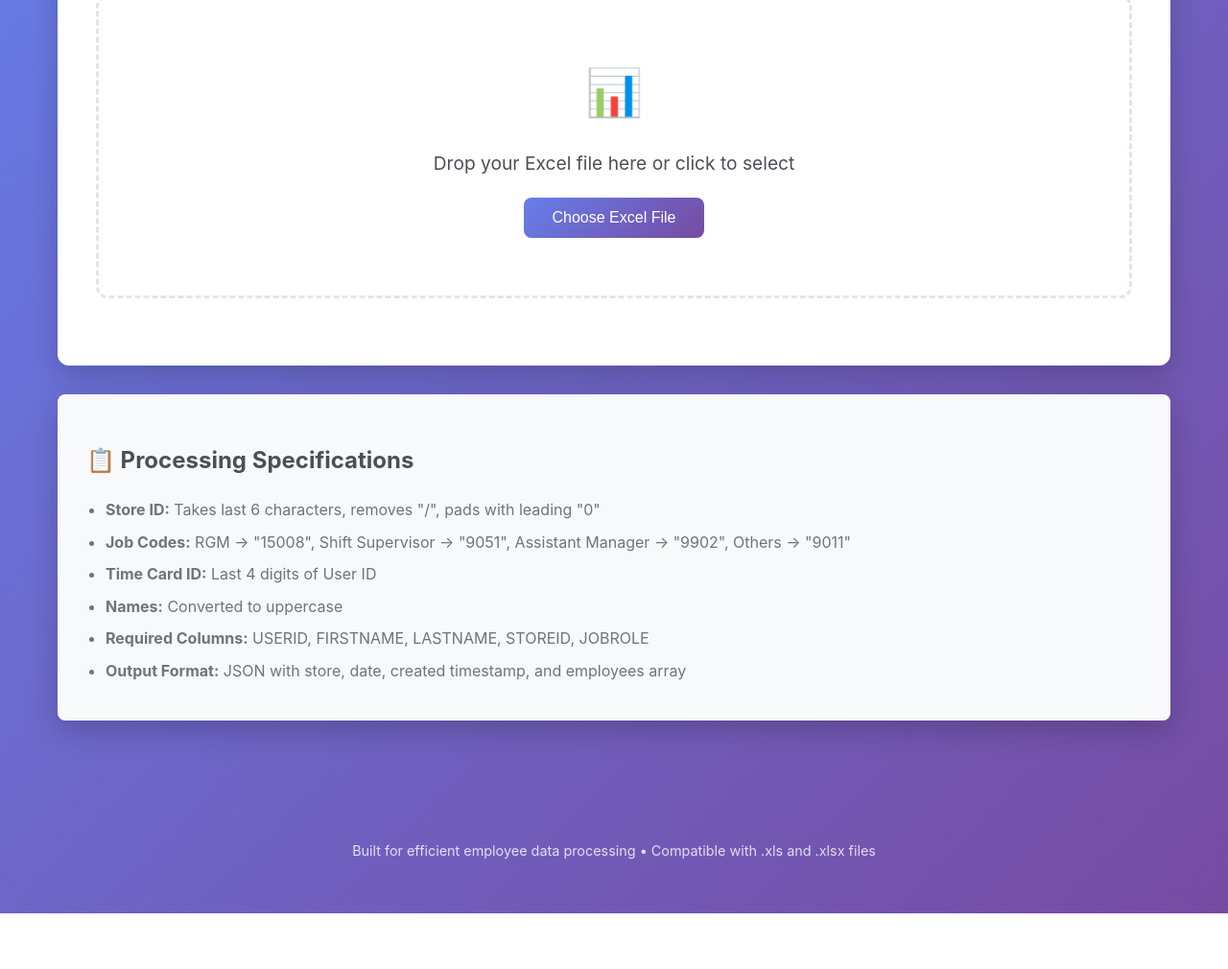
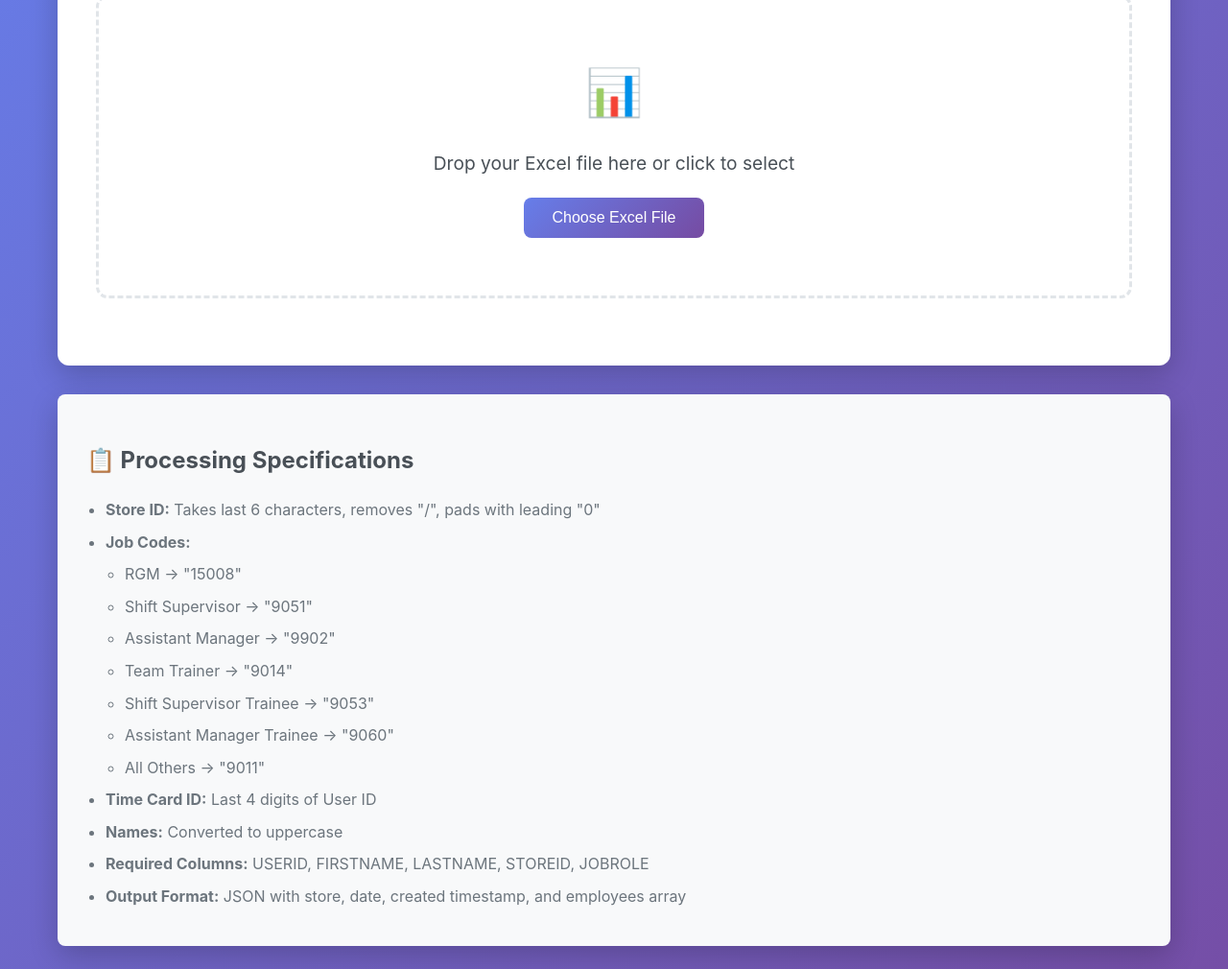
Before and after one commit to pherzog-bitovi/Yum-Files, a plain HTML site: page index.html in a window 1280 px wide. Shown: the part 227-1237 px from the top of the page at 96% size. Before the commit the page ends 1179 px from the top, so only its background shows below. Drawn offline with Linux system fonts and the light colour scheme.

Commit message:
Update index.html
New version adds three additional job codes for team trainer, shift supervisor trainee, and assistant manager trainee.

```diff
--- a/index.html
+++ b/index.html
@@ -289,7 +289,17 @@
             <h2>📋 Processing Specifications</h2>
             <ul>
                 <li><strong>Store ID:</strong> Takes last 6 characters, removes "/", pads with leading "0"</li>
-                <li><strong>Job Codes:</strong> RGM → "15008", Shift Supervisor → "9051", Assistant Manager → "9902", Others → "9011"</li>
+                <li><strong>Job Codes:</strong>
+                    <ul style="margin-top: 8px;">
+                        <li>RGM → "15008"</li>
+                        <li>Shift Supervisor → "9051"</li>
+                        <li>Assistant Manager → "9902"</li>
+                        <li>Team Trainer → "9014"</li>
+                        <li>Shift Supervisor Trainee → "9053"</li>
+                        <li>Assistant Manager Trainee → "9060"</li>
+                        <li>All Others → "9011"</li>
+                    </ul>
+                </li>
                 <li><strong>Time Card ID:</strong> Last 4 digits of User ID</li>
                 <li><strong>Names:</strong> Converted to uppercase</li>
                 <li><strong>Required Columns:</strong> USERID, FIRSTNAME, LASTNAME, STOREID, JOBROLE</li>
@@ -558,6 +568,3 @@
     </script>
 </body>
 </html>
-    </script>
-</body>
-</html>
```
